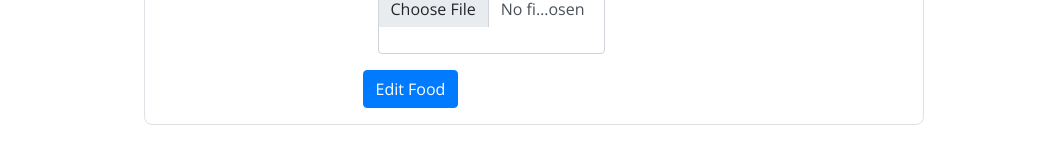
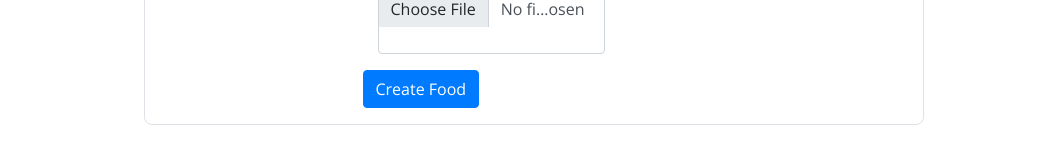
Before and after one commit to EdonaElshani/FoodService-MERN, a React (Create React App) app in the folder client/: page /new in a window 1280 px wide. Shown: the part 1039-1199 px from the top of the page, without its empty margins (106-1157 px from the left). Built offline with nearby package versions, Linux system fonts and the light colour scheme.

Commit message:
Button name

```diff
--- a/client/src/components/CreateFood.js
+++ b/client/src/components/CreateFood.js
@@ -145,7 +145,7 @@ const CreateFood = () => {
             {errors.price ? <span>{errors.price.message}</span> : null}
         </Form.Group>
         </Col>
-        <Button type="submit">Edit Food</Button>
+        <Button type="submit">Create Food</Button>
             </Col>
     </Form>
     </Col>
```
